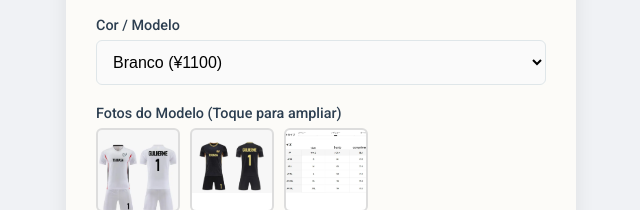
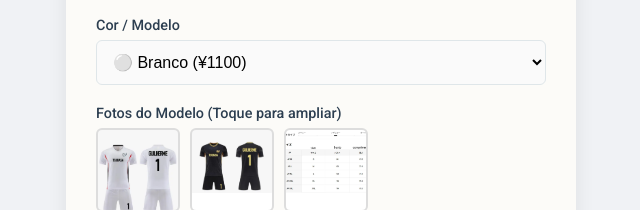
Before and after one commit to nekurotech/sistema-camisa-tsubasa, a website: page frontend/src/index.html in a window 1280 px wide. Shown: the part 599-809 px from the top of the page, 319-959 px from the left. Drawn offline with Linux system fonts and the light colour scheme; some packages are replaced by stand-ins of ours; a script that the page names is missing.

Commit message:
add emotion in color option

```diff
--- a/frontend/src/index.html
+++ b/frontend/src/index.html
@@ -431,8 +431,8 @@
         <div class="full-width form-group">
           <label>Cor / Modelo</label>
           <select id="cor" name="cor">
-            <option value="branco">Branco (¥1100)</option>
-            <option value="preto">Preto (¥1800)</option>
+            <option value="branco">⚪ Branco (¥1100)</option>
+            <option value="preto">⚫ Preto (¥1800)</option>
           </select>
         </div>
 
```
